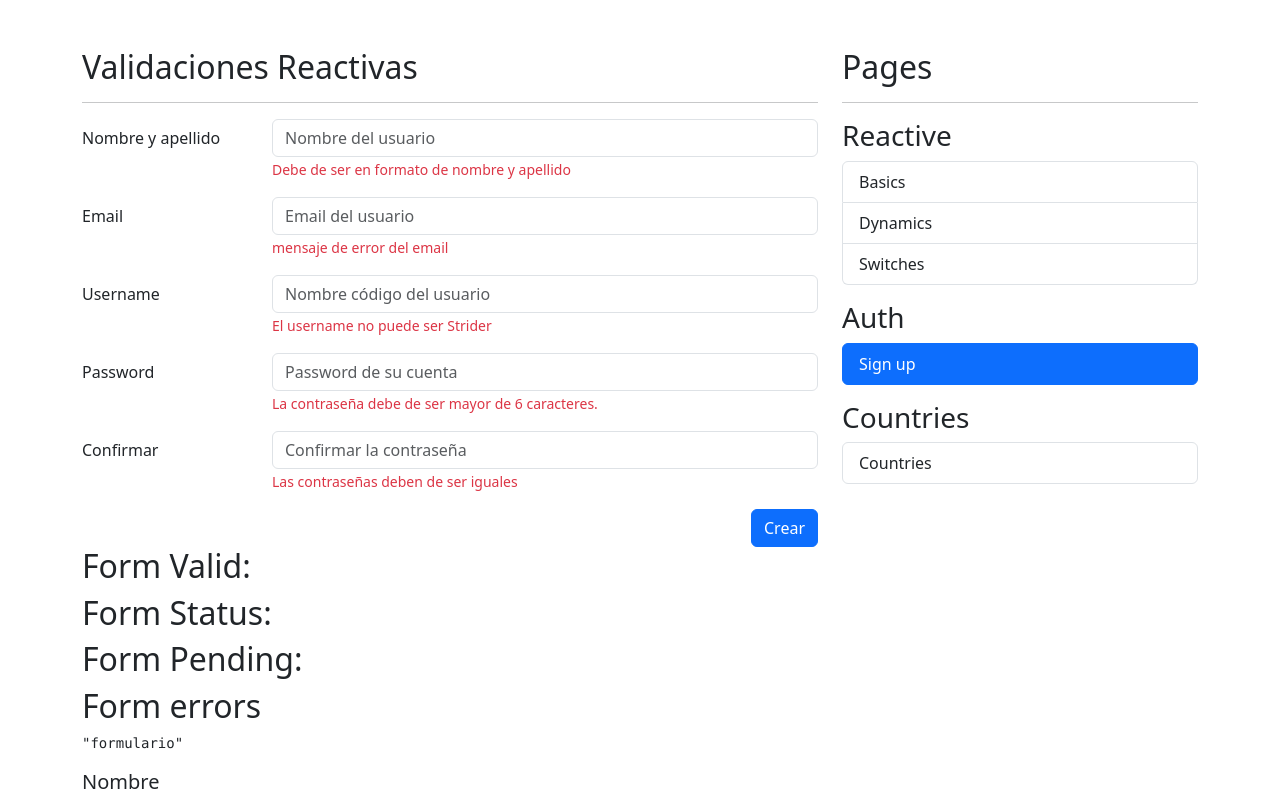
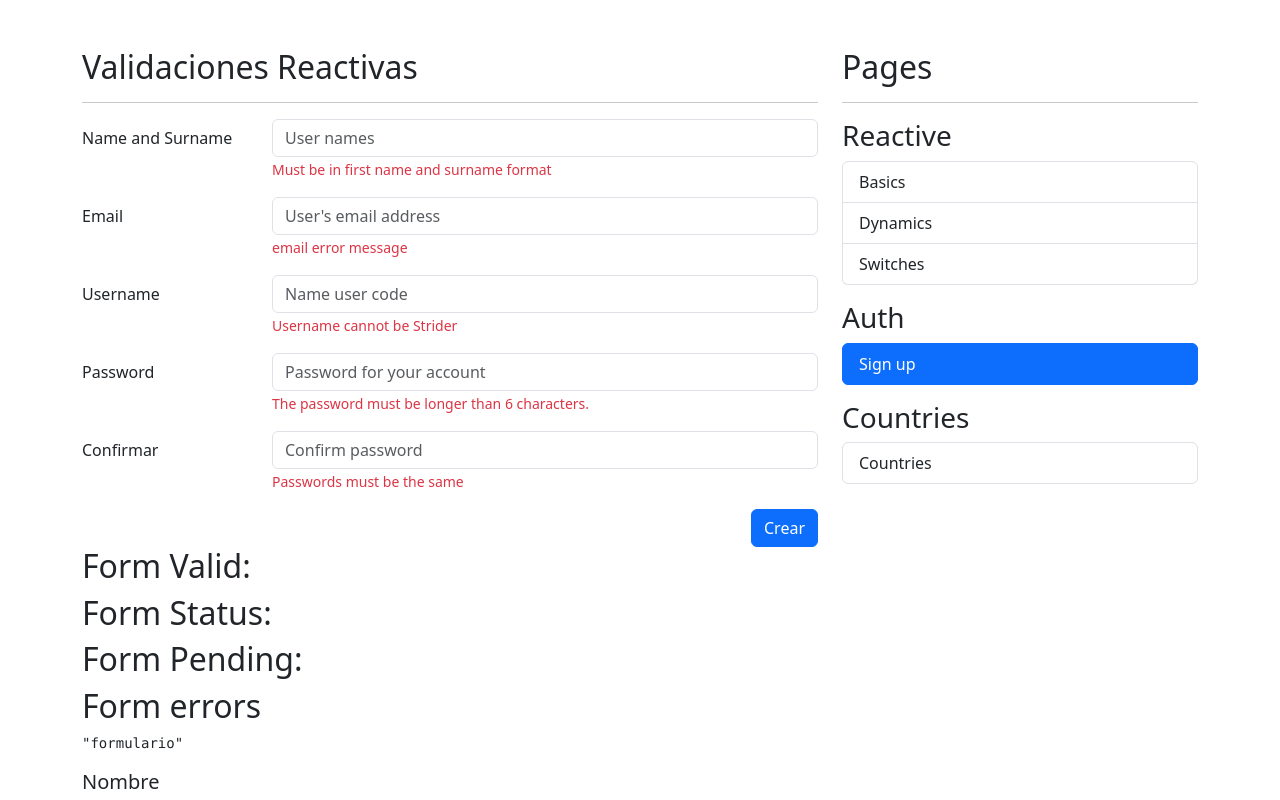
Before and after one commit to relicary/reactive-forms-app, an Angular app: page /auth/sign-up in a window 1280 px wide. Shown: the top 800 px of the page. Built offline with nearby package versions, Linux system fonts and the light colour scheme.

Commit message:
FORM: Binding RegisterPage form

```diff
--- a/src/app/auth/pages/register-page/register-page.component.html
+++ b/src/app/auth/pages/register-page/register-page.component.html
@@ -1,61 +1,66 @@
 <h2>Validaciones Reactivas</h2>
-<hr>
+<hr />
 
 <div class="row">
   <div class="col">
-
-        <form autocomplete="off">
-
+    <form autocomplete="off" [formGroup]="myForm">
       <!-- Nombre -->
       <div class="row mb-3">
-                <label class="col-sm-3 col-form-label">Nombre y apellido</label>
+        <label class="col-sm-3 col-form-label">Name and Surname</label>
         <div class="col-sm-9">
-                    <input type="text"
+          <input
+            type="text"
             class="form-control"
-                           placeholder="Nombre del usuario">
+            placeholder="User names"
+            formControlName="name"
+          />
 
           <span class="form-text text-danger">
-                        Debe de ser en formato de nombre y apellido
+            Must be in first name and surname format
           </span>
         </div>
       </div>
 
-            <!-- Email -->
       <div class="row mb-3">
         <label class="col-sm-3 col-form-label">Email</label>
         <div class="col-sm-9">
-                    <input type="email"
+          <input
+            type="email"
             class="form-control"
-                           placeholder="Email del usuario">
+            placeholder="User's email address"
+            formControlName="email"
+          />
+          <span class="form-text text-danger"> email error message </span>
+        </div>
+      </div>
+
+      <div class="row mb-3">
+        <label class="col-sm-3 col-form-label">Username</label>
+        <div class="col-sm-9">
+          <input
+            type="text"
+            class="form-control"
+            placeholder="Name user code"
+            formControlName="username"
+          />
           <span class="form-text text-danger">
-                        mensaje de error del email
+            Username cannot be Strider
           </span>
         </div>
       </div>
 
-            <!-- Username -->
-            <div class="row mb-3">
-                <label class="col-sm-3 col-form-label">Username</label>
-                <div class="col-sm-9">
-                    <input type="text"
-                           class="form-control"
-                           placeholder="Nombre código del usuario">
-                    <span class="form-text text-danger">
-                         El username no puede ser Strider
-                    </span>
-                </div>
-            </div>
-
-            <!-- Password -->
       <div class="row mb-3">
         <label class="col-sm-3 col-form-label">Password</label>
         <div class="col-sm-9">
-                    <input type="password"
+          <input
+            type="password"
             class="form-control"
-                           placeholder="Password de su cuenta">
+            placeholder="Password for your account"
+            formControlName="password"
+          />
 
           <span class="form-text text-danger">
-                         La contraseña debe de ser mayor de 6 caracteres.
+            The password must be longer than 6 characters.
           </span>
         </div>
       </div>
@@ -64,50 +69,45 @@
       <div class="row mb-3">
         <label class="col-sm-3 col-form-label">Confirmar</label>
         <div class="col-sm-9">
-                    <input type="password"
+          <input
+            type="password"
             class="form-control"
-                           placeholder="Confirmar la contraseña">
+            placeholder="Confirm password"
+            formControlName="confirmPassword"
+          />
 
           <span class="form-text text-danger">
-                         Las contraseñas deben de ser iguales
+            Passwords must be the same
           </span>
         </div>
       </div>
 
-
       <div class="row">
         <div class="col">
-                    <button class="btn btn-primary float-end"
-                            type="submit">
-                        Crear
-                    </button>
+          <button class="btn btn-primary float-end" type="submit">Crear</button>
         </div>
       </div>
-
-
     </form>
   </div>
 </div>
 
-
-<h2>Form Valid: </h2>
-<h2>Form Status: </h2>
-<h2>Form Pending: </h2>
+<h2>Form Valid:</h2>
+<h2>Form Status:</h2>
+<h2>Form Pending:</h2>
 <h2>Form errors</h2>
-<pre>{{ 'formulario' | json }}</pre>
+<pre>{{ "formulario" | json }}</pre>
 
 <h5>Nombre</h5>
-<pre>{{ 'formulario' | json }}</pre>
+<pre>{{ myForm.controls["name"].value | json }}</pre>
 
 <h5>Email</h5>
-<pre>{{ 'formulario' | json }}</pre>
+<pre>{{ "formulario" | json }}</pre>
 
 <h5>Username</h5>
-<pre>{{ 'formulario' | json }}</pre>
-
+<pre>{{ "formulario" | json }}</pre>
 
 <h5>Password</h5>
-<pre>{{ 'formulario' | json }}</pre>
+<pre>{{ "formulario" | json }}</pre>
 
 <h5>Confirmar</h5>
-<pre>{{ 'formulario' | json }}</pre>
+<pre>{{ "formulario" | json }}</pre>
--- a/src/app/auth/pages/register-page/register-page.component.ts
+++ b/src/app/auth/pages/register-page/register-page.component.ts
@@ -1,9 +1,32 @@
 import { JsonPipe } from '@angular/common';
-import { Component } from '@angular/core';
+import { Component, inject } from '@angular/core';
+import {
+  FormBuilder,
+  FormGroup,
+  ReactiveFormsModule,
+  Validators,
+} from '@angular/forms';
+import { FormUtils } from '../../../utils/form-utils';
 
 @Component({
   selector: 'app-register-page',
-  imports: [JsonPipe],
+  imports: [JsonPipe, ReactiveFormsModule],
   templateUrl: './register-page.component.html',
 })
-export class RegisterPageComponent { }
+export class RegisterPageComponent {
+  private fb = inject(FormBuilder);
+
+  formUtils = FormUtils;
+
+  myForm: FormGroup = this.fb.group({
+    name: ['', Validators.required],
+    email: ['', [Validators.required, Validators.email]],
+    username: ['', [Validators.required, Validators.minLength(6)]],
+    password: ['', [Validators.required, Validators.minLength(6)]],
+    confirmPassword: ['', Validators.required],
+  });
+
+  onSubmit() {
+    this.myForm.markAllAsTouched;
+  }
+}
```
Lines whose indentation alone changed are shown as unchanged.
